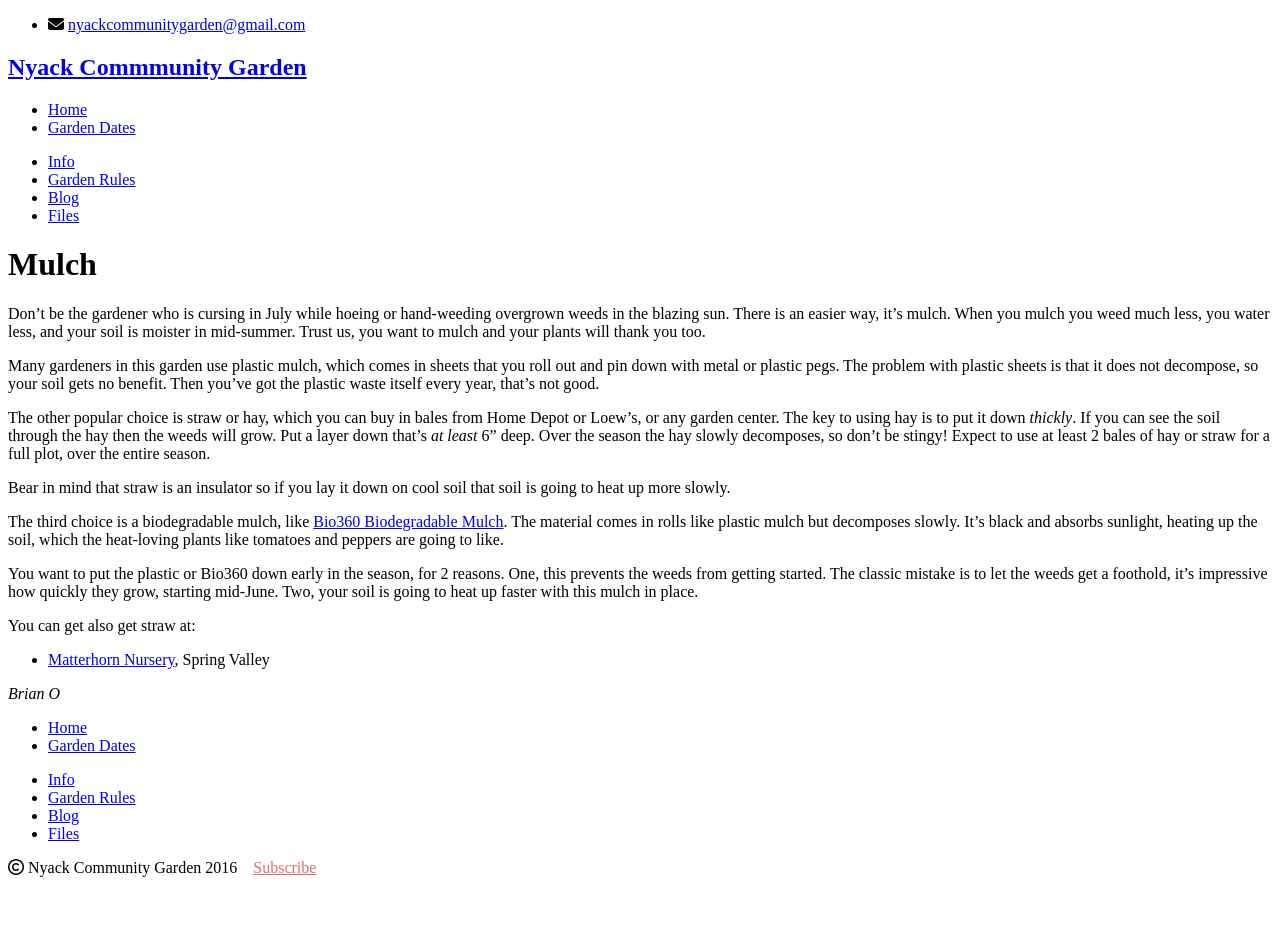
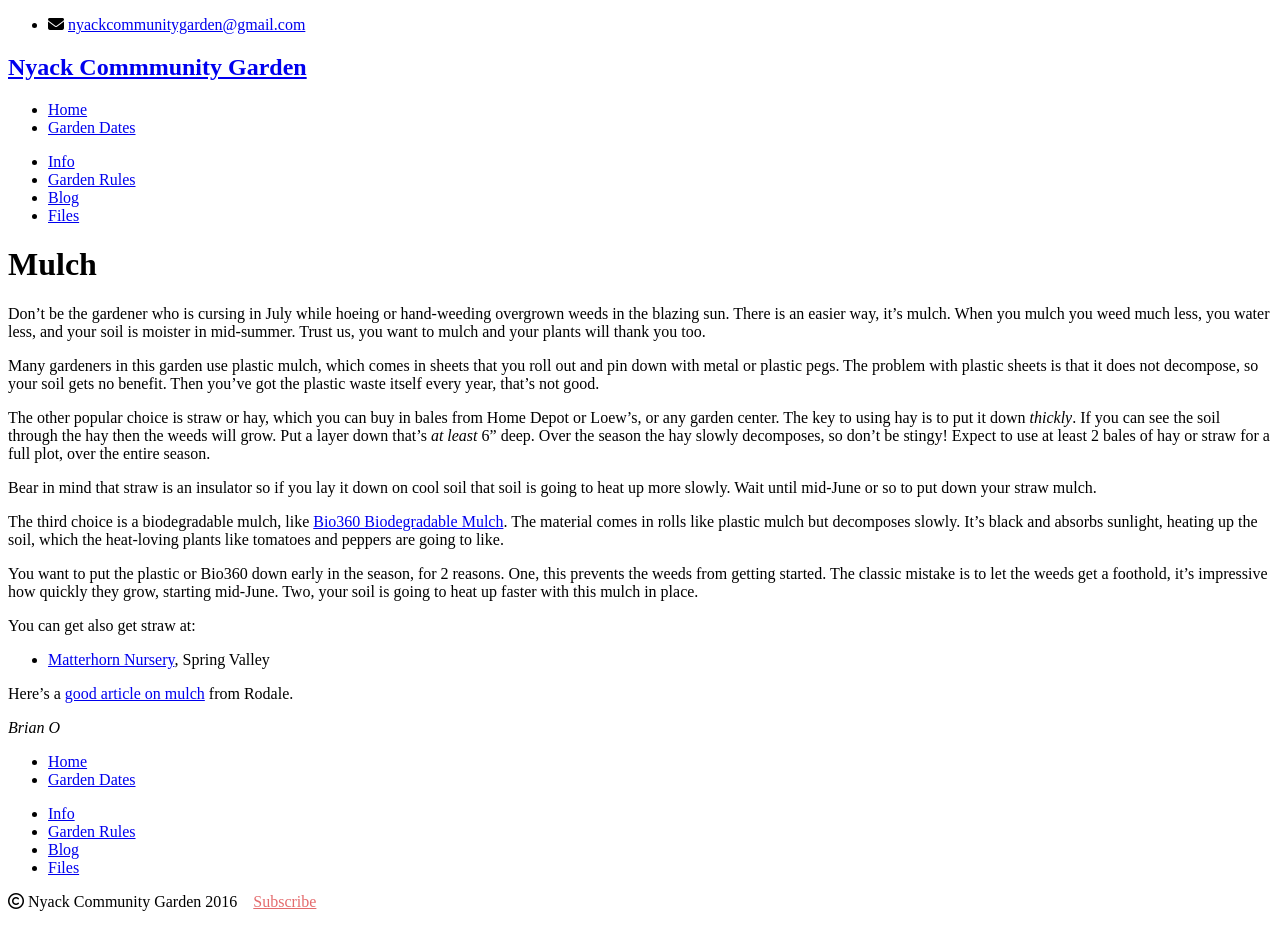
Before and after one commit to bosborne/nyackcommunitygarden, a Jekyll site: the page built from _posts/2012-06-30-mulch.md, in a window 1280 px wide. Built offline with Jekyll 4.4.1, drawn with Linux system fonts in a browser that asks for light colours; nearby versions of some CDN libraries; library files that are not in the unit come from our copies; before the commit the page ends 900 px from its top, so only the background shows below that.

Commit message:
Add to mulch post

```diff
--- a/_posts/2012-06-30-mulch.md
+++ b/_posts/2012-06-30-mulch.md
@@ -10,7 +10,7 @@ Many gardeners in this garden use plastic mulch, which comes in sheets that you
 
 The other popular choice is straw or hay, which you can buy in bales from Home Depot or Loew's, or any garden center. The key to using hay is to put it down *thickly*. If you can see the soil through the hay then the weeds will grow. Put a layer down that's *at least* 6" deep. Over the season the hay slowly decomposes, so don't be stingy! Expect to use at least 2 bales of hay or straw for a full plot, over the entire season.
 
-Bear in mind that straw is an insulator so if you lay it down on cool soil that soil is going to heat up more slowly.
+Bear in mind that straw is an insulator so if you lay it down on cool soil that soil is going to heat up more slowly. Wait until mid-June or so to put down your straw mulch.
 
 The third choice is a biodegradable mulch, like [Bio360 Biodegradable Mulch](http://www.johnnyseeds.com/p-6978-bio360-biodegradable-mulch-45-x-32.aspx). The material comes in rolls like plastic mulch but decomposes slowly. It's black and absorbs sunlight, heating up the soil, which the heat-loving plants like tomatoes and peppers are going to like.
 
@@ -20,4 +20,6 @@ You can get also get straw at:
 
 -   [Matterhorn Nursery](http://maps.google.com/maps?client=safari&rls=en&oe=UTF-8&um=1&ie=UTF-8&q=matterhorn+nursery+ny&fb=1&gl=us&hq=matterhorn+nursery&hnear=New+York,+NY&cid=0,0,9086151225230858574&ei=Z09sTeemIIGs8AbWkZCXCw&sa=X&oi=local_result&ct=image&resnum=2&ved=0CCUQnwIwAQ "matterhorn nursery"), Spring Valley
 
+Here's a [good article on mulch](http://www.rodalesorganiclife.com/garden/what-every-gardener-should-know-mulching) from Rodale.
+
 *Brian O*
```
